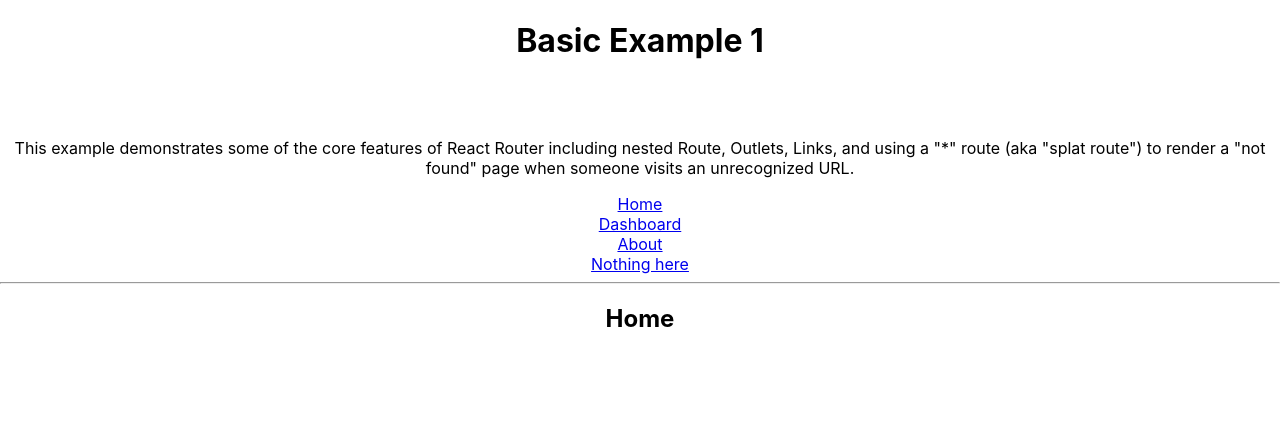
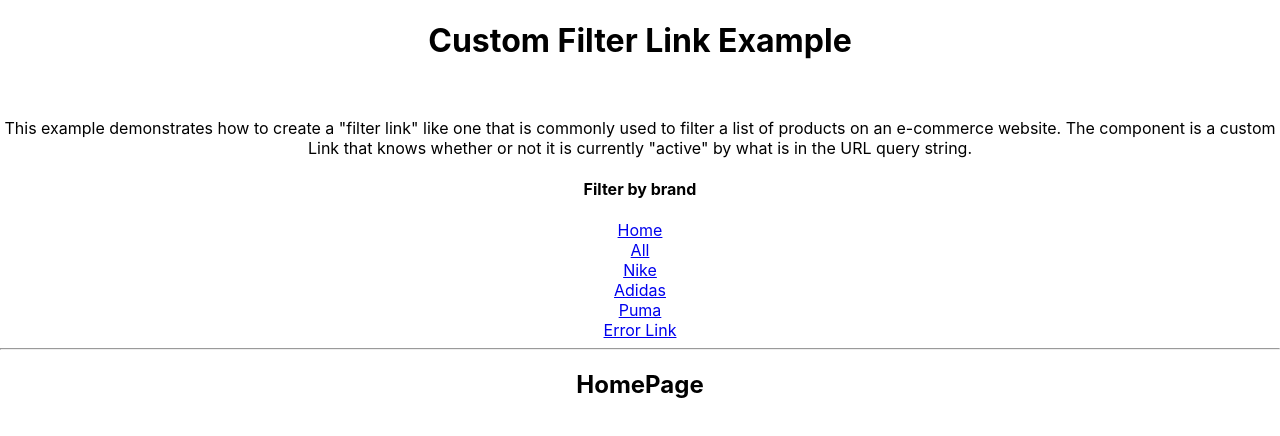
Before and after one commit to Shakya7/React_Router_examples, a React (Create React App) app: page / in a window 1280 px wide. Shown: the top 436 px of the page. Built offline with nearby package versions, Linux system fonts and the light colour scheme.

Commit message:
Link filtering example done

```diff
--- a/src/App.js
+++ b/src/App.js
@@ -1,31 +1,68 @@
 
 import './App.css';
-import {Link,Outlet,Routes, Route} from "react-router-dom";
+import {Link,Outlet,Routes, Route,useParams,useSearchParams} from "react-router-dom";
+import { snArr } from './data';
+
 
 
 function Home(){
   return(
     <h2>
-      Home
+      HomePage
     </h2>
+  )
+}
+function SneakerPage(){
+  return(
+    <div>
+      <h2>This is the sneaker section</h2>
+      <Outlet/>
+    </div>
+  )
+}
+function All(){
+  const {sneakers} =snArr;
+  return(
+    <div>
+      <h2>
+        All sneakers
+      </h2>
+      <div style={{padding:"30px"}}>
+        <div style={{borderRadius:"20px",backgroundColor:"lightseagreen"}}>Search results: {sneakers.length}</div>
+        <ul style={{borderRadius:"20px",backgroundColor:"lightblue",display:'grid',gridGap:10,gridTemplateColumns:"1fr 1fr 1fr", listStyle:"none", padding:"5vmax"}}>
+        {
+          sneakers.map((e,i)=><li style={{borderRadius:"20px",backgroundColor:"red", width:"25vmax", height:"30vmin"}} key={i}>{e.name}</li>)
+        }
+        </ul>
+      </div>
+    </div>
+
   )
 
 }
-function About(){
+
+function Card(){
+  const params=useParams();
+  console.log(params);
+  const {sneakers} =snArr;
+  const ar=sneakers.filter(e=>e.brand_N===params.brand);
+  console.log(ar);
+  //console.log(sneakers);
   return(
-    <h2>
-      About
-    </h2>
-  )
-
-}
-function Dashboard(){
-  return(
-    <h2>
-      Dashboard
-    </h2>
+    <div>
+      <h2>{params.brand} sneakers</h2>
+      <div style={{padding:"30px"}}>
+        <div style={{borderRadius:"20px",backgroundColor:"lightseagreen"}}>Search results: {ar.length}</div>
+        <ul style={{borderRadius:"20px",backgroundColor:"lightblue",display:'grid',gridGap:10,gridTemplateColumns:"1fr 1fr 1fr", listStyle:"none", padding:"5vmax"}}>
+        {
+          ar.map((e,i)=><li style={{borderRadius:"20px",backgroundColor:"red", width:"25vmax", height:"30vmin"}} key={i}>{e.name}</li>)
+        }
+        </ul>
+      </div>
+    </div>
   )
 }
+
 function Error(){
   return (
     <div>
@@ -38,22 +75,26 @@ function Error(){
 function App() {
   return (
     <div className="App">
-      <h1>Basic Example 1</h1>
+      <h1>Custom Filter Link Example</h1>
       <br/>
-      <br/>
-      <p>This example demonstrates some of the core features of React Router including nested Route, Outlets, Links, and using a "*" route (aka "splat route") to render a "not found" page when someone visits an unrecognized URL.</p>
+      <p>This example demonstrates how to create a "filter link" like one that is commonly used to filter a list of products on an e-commerce website. The component is a custom Link that knows whether or not it is currently "active" by what is in the URL query string.</p>
+      <h4>Filter by brand</h4>
       <div style={{display:"flex", flexDirection:"column"}}>
-        <Link to={"/"}>Home</Link>
-        <Link to={"/dashboard"}>Dashboard</Link>
-        <Link to={"/about"}>About</Link>
-        <Link to={"/error"}>Nothing here</Link>
+        <Link to="/">Home</Link>
+        <Link to={"/sneakers"}>All</Link>
+        <Link to={"/sneakers/nike"}>Nike</Link>
+        <Link to={"/sneakers/adidas"}>Adidas</Link>
+        <Link to={"/sneakers/puma"}>Puma</Link>
+        <Link to={"/error"}>Error Link</Link>
       </div>
       <hr/>
       {/*Here we dont have to include the Outlet component*/}
       <Routes>
         <Route path="/" element={<Home/>}/>
-        <Route path="/dashboard" element={<Dashboard/>}/>
-        <Route path="/about" element={<About/>}/>
+        <Route path="/sneakers" element={<SneakerPage/>}>
+          <Route index element={<All/>}/>
+          <Route path=":brand" element={<Card/>}/>
+        </Route>
         <Route path="*" element={<Error/>}/>
       </Routes>
     </div>
--- /dev/null
+++ b/src/data.js
@@ -0,0 +1,53 @@
+export const snArr={"sneakers":[
+    {"name":"Nike A1",
+     "price":350,
+     "brand_N":"nike",
+     "color":"yellow"
+    },
+    {   "name":"Adidas Roar",
+        "price":500,
+        "brand_N":"adidas",
+        "color":"red"
+    },
+    {"name":"Nike Moderator",
+        "price":500,
+        "brand_N":"nike",
+        "color":"white"
+    },
+    {"name":"Nike B1",
+    "price":1000,
+    "brand_N":"nike",
+    "color":"maroon"
+    },
+    {   "name":"Puma A1",
+        "price":400,
+        "brand_N":"puma",
+        "color":"white"
+    },
+    {"name":"Puma Monster",
+        "price":950,
+        "brand_N":"puma",
+        "color":"green"
+       },
+       {"name":"Adidas Vector",
+        "price":650,
+        "brand_N":"adidas",
+        "color":"black"
+       },
+       {"name":"Puma A3",
+        "price":350,
+        "brand_N":"puma",
+        "color":"yellow"
+       },
+       {"name":"Nike Forza",
+        "price":3000,
+        "brand_N":"nike",
+        "color":"red-white"
+       },
+       {"name":"Nike Avendetor",
+        "price":2300,
+        "brand_N":"nike",
+        "color":"white"
+       }
+    ]
+}
```
Also changed, not shown: src/reportWebVitals.js (deleted, +0 -13 lines), src/setupTests.js (deleted, +0 -5 lines), src/logo.svg (deleted), 1 other file (tests, documents, lock files or other folders).
